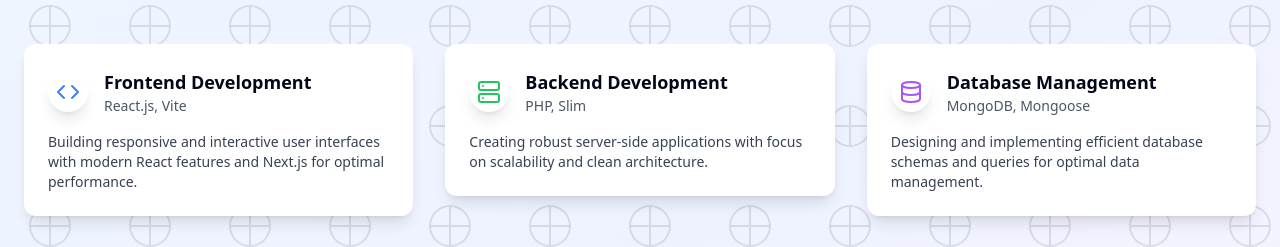
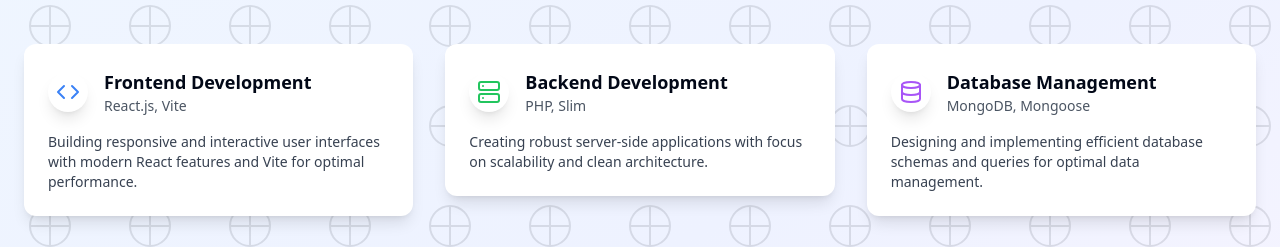
Before and after one commit to luka-lta/luka-lta-frontend, a React (Vite) app: page / in a window 1280 px wide. Shown: the part 1460-1707 px from the top of the page. Built offline with nearby package versions, Linux system fonts and the light colour scheme.

Commit message:
#2 Typo fix

```diff
--- a/src/components/Landing/Skills.tsx
+++ b/src/components/Landing/Skills.tsx
@@ -15,7 +15,7 @@
         name: "Frontend Development",
         tech: "React.js, Vite",
         description:
-            "Building responsive and interactive user interfaces with modern React features and Next.js for optimal performance.",
+            "Building responsive and interactive user interfaces with modern React features and Vite for optimal performance.",
         color: "text-blue-500",
     },
     {
```
